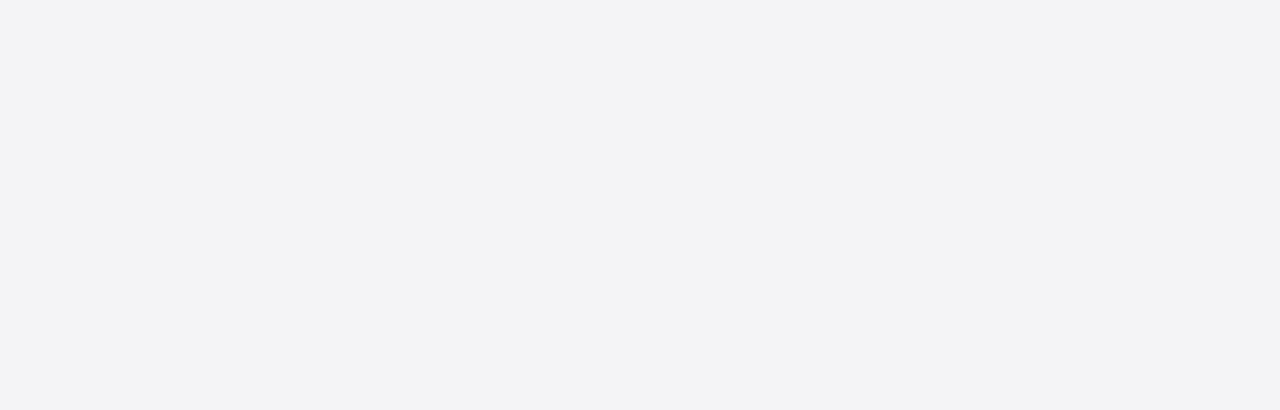
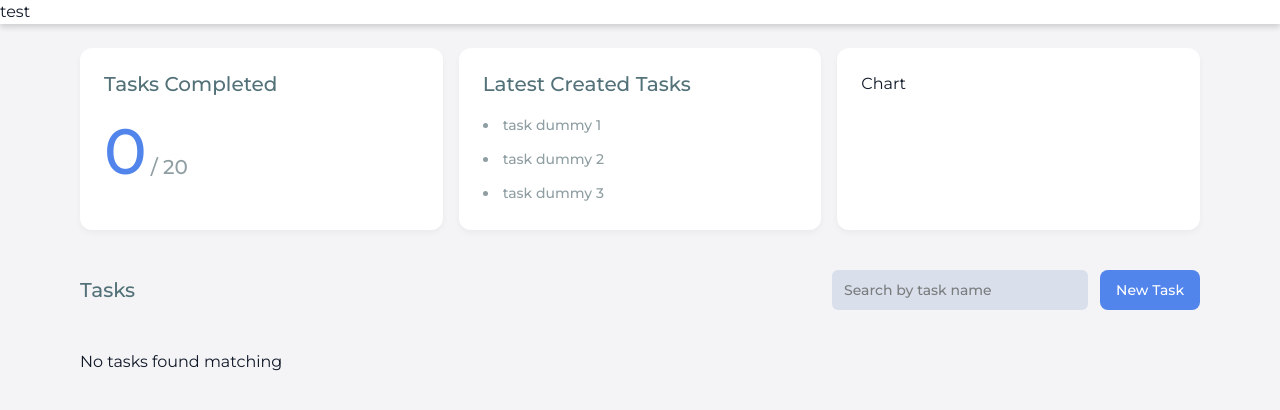
Before and after one commit to taufiqzarif/todo-app-tdcx, a React (Vite) app: page / in a window 1280 px wide. Before the commit this address had no page. Shown: the top 410 px of the page. Built offline with nearby package versions, Linux system fonts and the light colour scheme.

Commit message:
wip: Add Dashboard and Navbar components; update routing and styles

```diff
--- a/src/App.tsx
+++ b/src/App.tsx
@@ -1,11 +1,13 @@
 import { BrowserRouter, Routes, Route } from "react-router";
 import Login from "./pages/Login";
+import Dashboard from "./pages/Dashboard";
 
 const App = () => {
 	return (
 		<BrowserRouter>
 			<Routes>
 				<Route path="/login" element={<Login />} />
+				<Route path="/" element={<Dashboard />} />
 			</Routes>
 		</BrowserRouter>
 	);
--- /dev/null
+++ b/src/components/NavItems.tsx
@@ -0,0 +1,9 @@
+const NavItems = () => {
+  return (
+    <div>
+      test
+    </div>
+  )
+}
+
+export default NavItems
--- /dev/null
+++ b/src/components/Navbar.tsx
@@ -0,0 +1,13 @@
+import NavItems from "./NavItems";
+
+const Navbar = () => {
+	return (
+		<nav className="bg-white shadow-card sticky top-0 z-10">
+			<div className="w-full">
+				<NavItems />
+			</div>
+		</nav>
+	);
+};
+
+export default Navbar;
--- a/src/components/ui/Button.tsx
+++ b/src/components/ui/Button.tsx
@@ -23,7 +23,7 @@ const Button = React.forwardRef<HTMLButtonElement, ButtonProps>(
 			<button
 				ref={ref}
 				className={cn(
-					"inline-flex items-center justify-center gap-2 cursor-pointer font-medium leading-4.5 text-sm rounded-lg",
+					"flex items-center justify-center h-10 gap-2 px-4 py-2 cursor-pointer font-medium leading-4.5 text-sm rounded-lg",
 					variants[variant],
 					className
 				)}
--- a/src/index.css
+++ b/src/index.css
@@ -23,6 +23,6 @@
     @apply bg-[#F4F4F6] text-gray-900 antialiased;
   }
   main {
-    @apply bg-[#F4F4F6];
+    @apply bg-[#F4F4F6] min-h-screen mx-auto;
   }
 }
--- /dev/null
+++ b/src/pages/Dashboard.tsx
@@ -0,0 +1,74 @@
+import Card from "../components/ui/Card";
+import Button from "../components/ui/Button";
+import Input from "../components/ui/Input";
+import Navbar from "../components/Navbar";
+
+const Dashboard = () => {
+	// const [searchQuery, setSearchQuery] = useState("");
+	// const [newTaskTitle, setNewTaskTitle] = useState("");
+	// const [isAdding, setIsAdding] = useState(false);
+
+	return (
+		<main>
+			<Navbar />
+			<div className="max-w-6xl mx-auto px-4 py-6 space-y-8">
+				{/* Stats */}
+				<section>
+					<div className="grid grid-cols-1 md:grid-cols-3 gap-4">
+						{/* Tasks Completed */}
+						<Card className="flex flex-col">
+							<p className="font-medium text-[#537178] text-xl leading-6 mb-4">
+								Tasks Completed
+							</p>
+							<div className="flex items-baseline gap-1">
+                  <span className="text-[64px] leading-[78px] font-medium text-[#5285EC]">0</span>
+								<span className="text-xl leading-6 text-[#8F9EA2] font-medium">/ 20</span>
+							</div>
+						</Card>
+
+						{/* Latest Created Tasks */}
+						<Card className="md:col-span-1">
+							<p className="font-medium text-[#537178] text-xl leading-6 mb-4">
+								Latest Created Tasks
+							</p>
+
+							<ul className="space-y-2 list-disc list-inside text-[#8F9EA2]">
+                <li className="text-sm font-medium leading-[26px]">task dummy 1</li>
+                <li className="text-sm font-medium leading-[26px]">task dummy 2</li>
+                <li className="text-sm font-medium leading-[26px]">task dummy 3</li>
+              </ul>
+						</Card>
+
+						{/* Chart */}
+						<Card>Chart</Card>
+					</div>
+				</section>
+
+				{/* Actions */}
+				<div className="flex flex-col sm:flex-row items-center justify-between gap-4 sticky top-20 z-10 py-2">
+					<h2 className="text-xl leading-6 text-[#537178] font-medium sm:w-auto">
+						Tasks
+					</h2>
+					<div className="flex items-center gap-3 w-full sm:w-auto">
+						<div className="relative flex-1 sm:w-64">
+							<Input
+								placeholder="Search by task name"
+								className="bg-[#D9DFEB]"
+							/>
+						</div>
+						<Button variant="primary" className="shrink-0">
+							New Task
+						</Button>
+					</div>
+				</div>
+
+				{/* Task List */}
+				<section className="space-y-4">
+					<div>No tasks found matching</div>
+				</section>
+			</div>
+		</main>
+	);
+};
+
+export default Dashboard;
```
